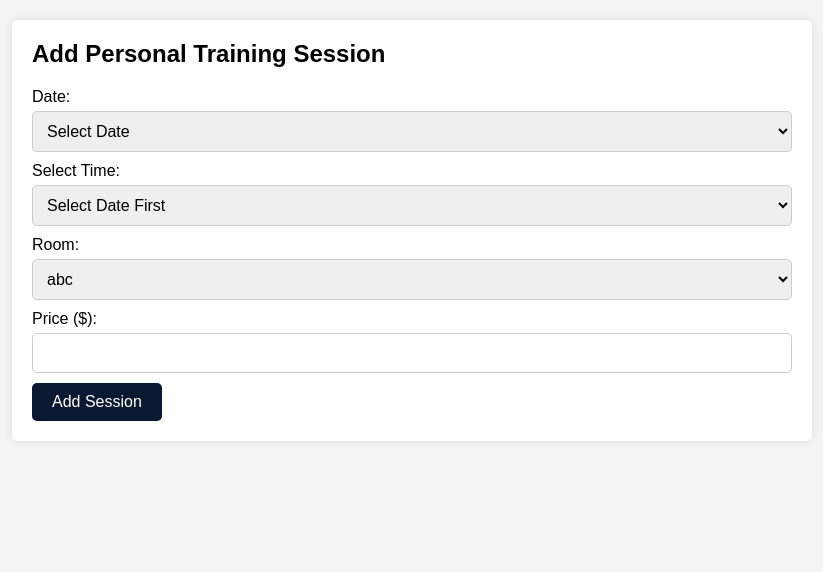
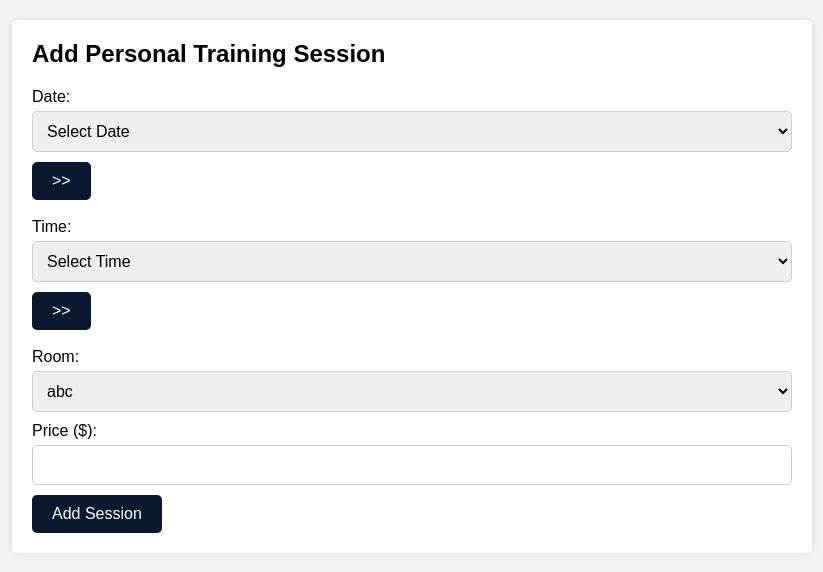
Before and after one commit to VishruthaGopa/Health-and-Fitness-Club-Management-System, a Django app: page /trainer/addSession/1/ in a window 1280 px wide. Shown: the part 46-618 px from the top of the page, without its empty margins (228-1051 px from the left). Run offline with Django 5.2, Linux system fonts and the light colour scheme; data that the repository does not hold is empty; some libraries are stand-ins or nearby versions.

Commit message:
working on addSession

```diff
--- a/HealthandFitnessClubProject/TrainerApp/templates/TrainerApp/add_session.html
+++ b/HealthandFitnessClubProject/TrainerApp/templates/TrainerApp/add_session.html
@@ -45,7 +45,7 @@
             margin: 20px auto;
             padding: 0 20px;
         }
-        form {
+        .form-bg {
             background-color: #fff;
             padding: 20px;
             margin-bottom: 20px;
@@ -106,27 +106,50 @@
     </div>
 
     <!--ADDING SESSIONS AND CLASSES -->
-    <div class="container" id="sessions_classes_container">
+    <div class="container">
+    <div class="form-bg">
+
         <!-- Form for adding Personal Training Sessions -->
-        <form action="" method="GET" id="session_form">
+        <form action="{% url 'TrainerApp-addSession' user_id=user_id %}" method="GET">
             {% csrf_token %}
             <h2>Add Personal Training Session</h2>
-            <label for="session_date">Date:</label>
 
-            <select id="session_date" name="session_date" required>
-                <option value="" disabled selected>Select Date</option>
-                <!-- Populate with available dates -->
+            <label for="date">Date:</label>
+            <select id="date" name="date" required>
+                <option value="" disabled {% if selected_date %} {% else %} selected {% endif %}>Select Date</option>
+                <!-- Populate with selected date or available dates -->
+                {% if selected_date %}
+                    <option value="{{ date }}" selected>{{ selected_date }}</option>
+                {% endif %}
                 {% for date in available_dates %}
-                    <option value="{{ date }}">{{ date }}</option>
+                    {% if date != selected_date %}
+                        <option value="{{ date }}">{{ date }}</option>
+                    {% endif %}
                 {% endfor %}
             </select><br>
 
-            <!-- Form for selecting session time -->
-            <label for="session_time">Select Time:</label>
-            <select id="session_time" name="session_time" required>
-                <option value="" disabled selected>Select Date First</option>
-                <!-- Times will be populated dynamically based on selected date-->
+            <form action="{% url 'TrainerApp-addSession' user_id=user_id %}" method="GET">
+                <button type="submit" id="nextDate_button"> >> </button>
+            </form><br>
+
+
+            <!-- Form for selecting time -->
+            <label for="time">Time:</label>
+            <select id="time" name="time" required >
+                <option value="" disabled {% if selected_time %} {% else %} selected {% endif %}>Select Time</option>
+                <!-- Display selected time or available times if available -->
+                {% if selected_time %}
+                    <option value="{{ selected_time }}" selected>{{ selected_time }}</option>
+                {% endif %}
+                {% if available_times %}
+                    {% for time in available_times %}
+                        <option value="{{ time }}">{{ time }}</option>
+                    {% endfor %}
+                {% endif %}
             </select><br>
+            <form action="{% url 'TrainerApp-addSession' user_id=user_id %}" method="GET">
+                <button type="submit" id="nextTime_button"> >> </button>
+            </form><br>
 
 
             <label for="room_id">Room:</label>
@@ -143,7 +166,15 @@
         </form>
 
     </div>
-
+    </div>
 
 </body>
+
+<script>
+    document.getElementById('nextDate_button').addEventListener('click', function() {
+        // Enable the time select element
+        //document.getElementById('time').disabled = false;
+    });
+</script>
+
 </html>
--- a/HealthandFitnessClubProject/TrainerApp/views.py
+++ b/HealthandFitnessClubProject/TrainerApp/views.py
@@ -1,7 +1,7 @@
 from django.shortcuts import render, redirect
 from django.http import HttpResponse
-import psycopg2
 from HealthandFitnessClubProject.databaseConnection import connect
+from datetime import datetime
 
 # Create your views here.
 def members(request, user_id):
@@ -216,38 +216,6 @@
     return classes
 
 
-# Define a helper function to fetch available dates, times, and rooms based on Room_Bookings table
-def fetch_availability():
-    connection = connect()
-    cursor = connection.cursor()
-
-    # Fetch available dates, times, and rooms
-    cursor.execute("""
-        SELECT DISTINCT session_date FROM Room_Bookings
-        WHERE session_date >= CURRENT_DATE
-        ORDER BY session_date
-    """)
-    dates = cursor.fetchall()
-
-    cursor.execute("""
-        SELECT DISTINCT session_time FROM Room_Bookings
-        WHERE session_date >= CURRENT_DATE
-        ORDER BY session_time
-    """)
-    times = cursor.fetchall()
-
-    cursor.execute("""
-        SELECT DISTINCT room_id, room_name FROM Room_Bookings
-        WHERE session_date >= CURRENT_DATE
-        ORDER BY room_id
-    """)
-    rooms = cursor.fetchall()
-
-    connection.close()
-
-    return dates, times, rooms
-
-# Define the view function
 def sessions_classes(request, user_id):
     # Fetch personal sessions using the helper function
     personal_sessions = fetch_personal_sessions(user_id)
@@ -255,18 +223,7 @@
     # Fetch classes using the helper function
     classes = fetch_classes(user_id)
 
-    selected_date = None  # Initialize selected_date variable
-
-    if request.method == 'GET':
-        selected_date = request.GET.get('session_date')  # Get the selected date from the form
-        print("Request method:", request.method)  # Debug: Print request method
-        print("GET data:", request.GET)  # Debug: Print entire GET data
-        print("Selected Date:", selected_date)  # Debug: Print the selected date
-
-    # Fetch available dates from Room_Bookings table
-    available_dates = fetch_available_dates()
-
-    return render(request, 'TrainerApp/sessions_classes.html', {'user_id': user_id, 'personal_training_sessions': personal_sessions, 'group_classes': classes, 'available_dates': available_dates})
+    return render(request, 'TrainerApp/sessions_classes.html', {'user_id': user_id, 'personal_training_sessions': personal_sessions, 'group_classes': classes})
 
 
 # Define a helper function to fetch available dates from Room_Bookings table
@@ -296,9 +253,7 @@
     return available_dates
 
 
-def fetch_available_times(request):
-    selected_date = request.GET['date']
-
+def fetch_available_times(selected_date):
     # Raw SQL query to fetch available times for the selected date
     sql_query = """
             SELECT DISTINCT time
@@ -319,7 +274,7 @@
     return available_times
 
 
-def fetch_available_rooms(request, selected_date, selected_time):
+def fetch_available_rooms(selected_date, selected_time):
     # Establish connection
     connection = connect()
     cursor = connection.cursor()
@@ -345,10 +300,51 @@
 
 
 def addSession(request, user_id):
+    print("addSession func")
+
     # Fetch available dates from Room_Bookings table
     available_dates = fetch_available_dates()
+    print("Available Dates:", available_dates)
 
-    return render(request, 'TrainerApp/add_session.html', {'user_id': user_id, 'available_dates': available_dates})
+    selected_date = None
+    selected_time = None
+    selected_room = None
+    available_times = None
+    available_rooms = None
+
+    if request.method == 'GET':
+        selected_date_str = request.GET.get('date')  # Get the selected date from the form
+        selected_da_str = request.GET.get('selected_date')  # Get the selected date from the form
+        print("Selected Date:", selected_date_str)
+        print("Select! Date:", selected_da_str)
+        selected_date = selected_date_str
+
+        print(request.GET)  # Print the GET parameters
+
+        selected_time_str = request.GET.get('time')  # Get the selected time from the form
+        print("Selected Time:", selected_time_str)
+        selected_time = selected_time_str
+
+        if selected_date_str:
+            # Convert the selected date to SQL format (YYYY-MM-DD)
+            selected_date_obj = datetime.strptime(selected_date_str, "%B %d, %Y")
+            sql_formatted_date = selected_date_obj.strftime("%Y-%m-%d")
+
+            print("Selected Date (SQL format):", sql_formatted_date)
+            available_times = fetch_available_times(sql_formatted_date)
+            print("Available Times:", available_times)
+
+            if selected_time_str:
+                print("---")
+
+
+    print("Selected date:", selected_date)
+    print("Selected time:", selected_time)
+    print("Selected room:", selected_room)
+
+    return render(request, 'TrainerApp/add_session.html', {'user_id': user_id, 'available_dates': available_dates, 'available_times': available_times, 'available_rooms': available_rooms, 'selected_date': selected_date, 'selected_time': selected_time})
+
+
 
 def addClass(request, user_id):
     # Fetch available dates from Room_Bookings table
```
